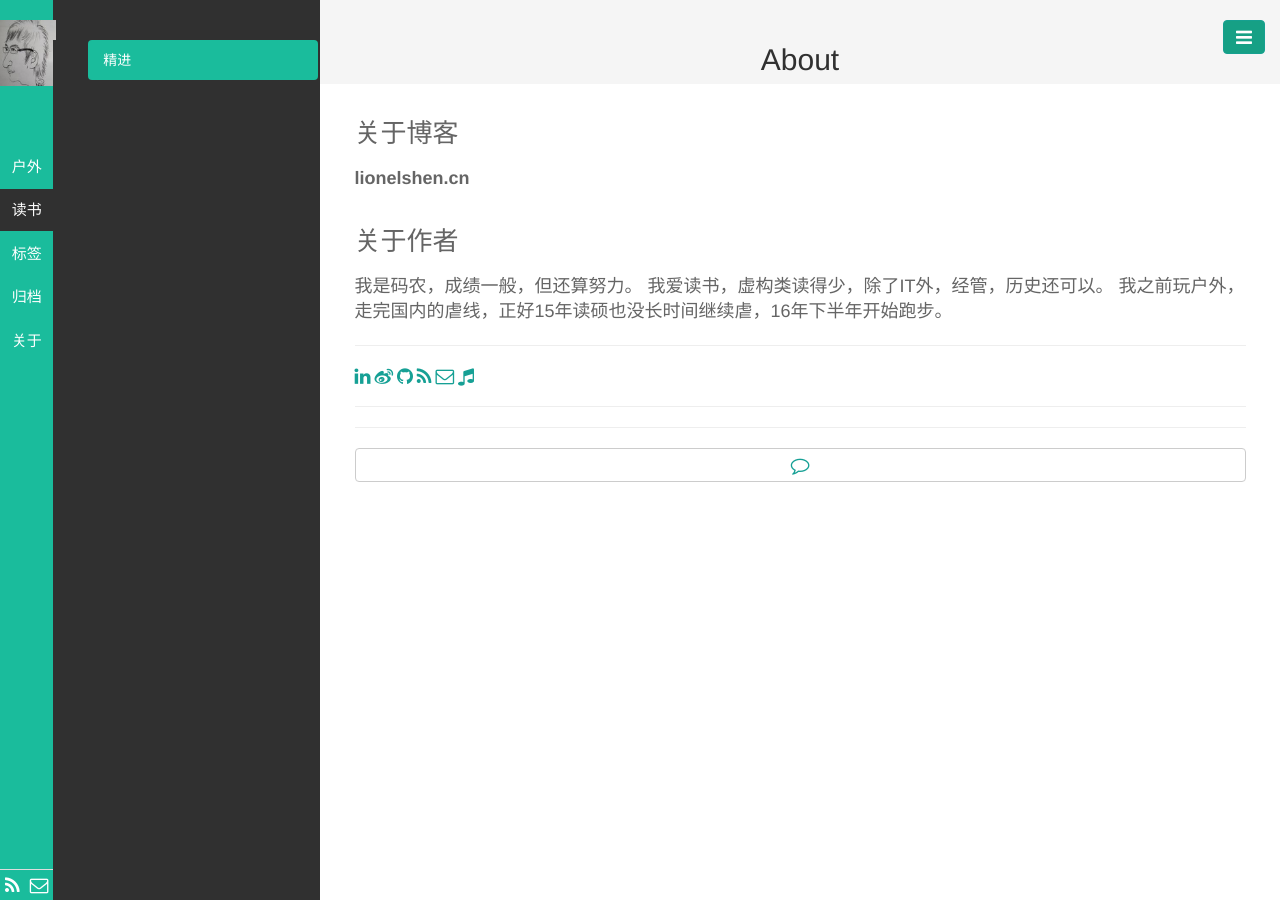
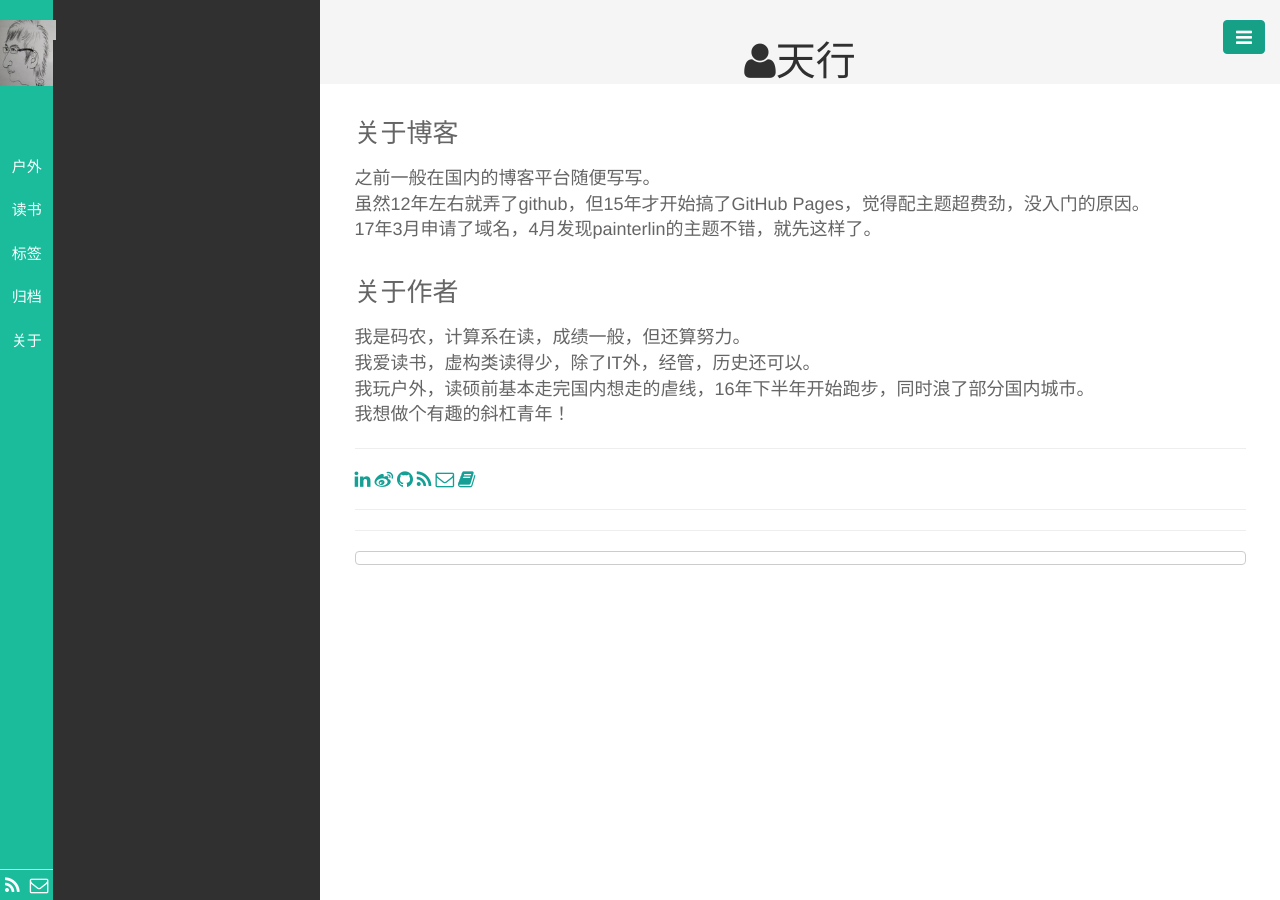
Before and after one commit to wolflion/blog, a Jekyll site: the page built from pages/about.html, in a window 1280 px wide. Built offline with Jekyll 4.4.1, drawn with Linux system fonts in a browser that asks for light colours; Markdown is read by kramdown in place of the engine named in the settings.

Commit message:
configure website
configure website

```diff
--- a/_config.yml
+++ b/_config.yml
@@ -34,7 +34,7 @@ disqus:
   shortname: lionelshen
 
 # 主题设置，自动激活某个标签
-active: 读书
+active: 关于
 
 # 首页除了最新文章外显示分类
 cates:
--- a/_includes/disqus.html
+++ b/_includes/disqus.html
@@ -1,5 +1,5 @@
 <div id="disqus_thread">
   <button type="button" name="{{ site.disqus.shortname }}" class="btn btn-default show-commend">
-  	<i class="fa fa-comment-o fa-lg" style="color: #16a095;"></i>     <!-- 修改显示评论按钮图标-->
+  	<!--<i class="fa fa-comment-o fa-lg" style="color: #16a095;"></i>  -->   <!-- 修改显示评论按钮图标-->
   </button>
 </div>
--- a/pages/about.html
+++ b/pages/about.html
@@ -1,24 +1,30 @@
 ---
 #layout: page_title
 layout: page
-#title: <i class="fa fa-user fa-lg"></i>
-title: About
+title: <i class="fa fa-user fa-lg">天行</i>
+#title: About
 titlename: 关于
 ---
 <h3>关于博客</h3>
-<p style=font-size:18px><B>lionelshen.cn</B></p>
+<p style=font-size:18px> <!--<B>lionelshen.cn</B>-->
+   之前一般在国内的博客平台随便写写。<br/>
+   虽然12年左右就弄了github，但15年才开始搞了GitHub Pages，觉得配主题超费劲，没入门的原因。<br/>
+   17年3月申请了域名，4月发现painterlin的主题不错，就先这样了。<br/>
+</p>
 
 <h3>关于作者</h3>
 <p style=font-size:18px>
-   我是码农，成绩一般，但还算努力。
-   我爱读书，虚构类读得少，除了IT外，经管，历史还可以。
-   我之前玩户外，走完国内的虐线，正好15年读硕也没长时间继续虐，16年下半年开始跑步。
+   我是码农，计算系在读，成绩一般，但还算努力。<br/>
+   我爱读书，虚构类读得少，除了IT外，经管，历史还可以。<br/>
+   我玩户外，读硕前基本走完国内想走的虐线，16年下半年开始跑步，同时浪了部分国内城市。<br/>
+   我想做个有趣的斜杠青年！<br/>
 </p>
 
 <!--<center><img src="/public/img/dog.jpg" style="width:100%"></center> -->
 
 <hr>
 <a href="{{ site.author.zhihu }}">
+<!--没有知乎的http://www.yeahzan.com/fa/facss.html-->
   <i class="fa fa-linkedin fa-lg" style="color:#16a095;"></i>
 </a>
 <a href="{{ site.author.weibo }}" target="_blank">
@@ -34,6 +40,6 @@ titlename: 关于
   <i class="fa fa-envelope-o fa-lg" style="color:#16a095;"></i>
 </a>
 <a href="{{ site.author.douban }}">
-  <i class="fa fa-music fa-lg" style="color:#16a095;"></i>
+  <i class="fa fa-book fa-lg" style="color:#16a095;"></i>
 </a>
 <hr>
```
